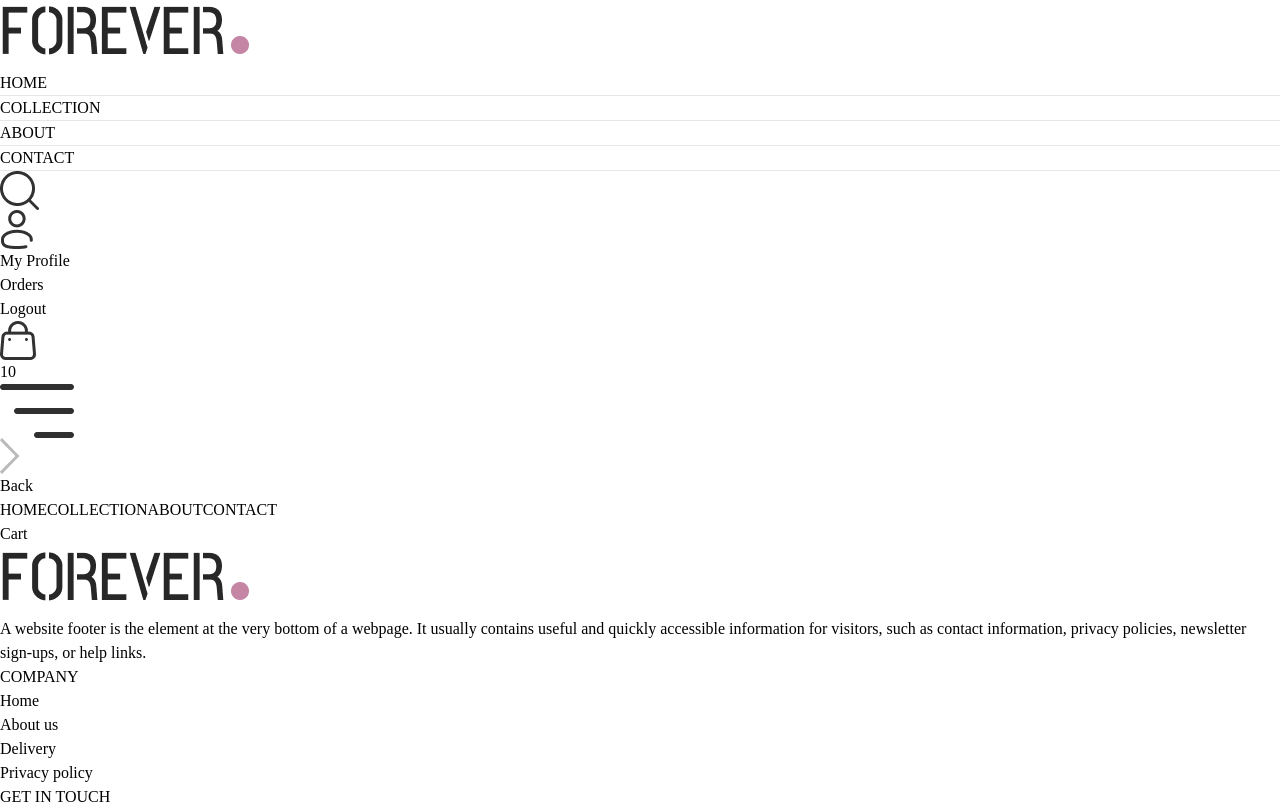
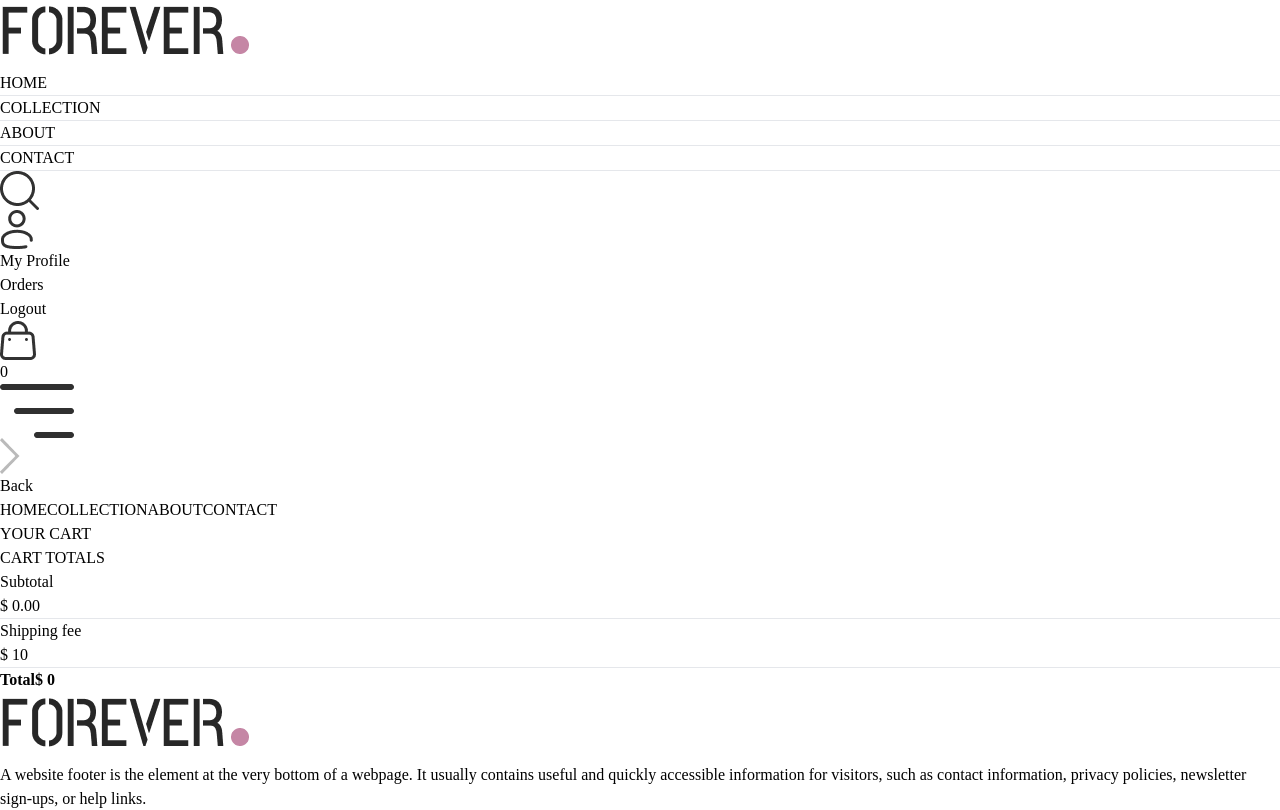
Before and after one commit to Isurulak1/E-commerce-app, a React (Vite) app in the folder frontend/: page /cart in a window 1280 px wide. Shown: the top 810 px of the page. Built offline with nearby package versions, Linux system fonts and the light colour scheme.

Commit message:
Cart and cart total function create

```diff
--- a/frontend/src/App.jsx
+++ b/frontend/src/App.jsx
@@ -12,10 +12,13 @@
 import Navbar from './components/Navbar'
 import Footer from './components/Footer'
 import SearchBar from './components/SearchBar'
+import { ToastContainer, toast } from 'react-toastify';
+import 'react-toastify/dist/ReactToastify.css';
 
 const App = () => {
   return (
     <div className='px-4 sm:px-[5vw] md:px-[7vw] lg:px-[9vw]'>
+      <ToastContainer />
       <Navbar />
       <SearchBar />
       <Routes>
--- /dev/null
+++ b/frontend/src/components/CartTotal.jsx
@@ -0,0 +1,35 @@
+import React, { useContext } from 'react'
+import { ShopContext } from '../context/ShopContext'
+import Title from './Title';
+
+const CartTotal = () => {
+
+    const {currency, delivery_fee, getCartAmount} = useContext(ShopContext);
+
+  return (
+    <div className='w-full'>
+        <div className='text-2xl'>
+            <Title text1={'CART'} text2={'TOTALS'} />
+        </div>
+
+        <div className='flex flex-col gap-2 mt-2 text-sm'>
+            <div className='flex justify-between'>
+                <p>Subtotal</p>
+                <p>{currency} {getCartAmount()}.00</p>
+            </div>
+            <hr />
+            <div className='flex justify-between'>
+                <p>Shipping fee</p>
+                <p>{currency} {delivery_fee}</p>
+            </div>
+            <hr />
+            <div className='flex justify-between'>
+                <b>Total</b>
+                <b>{currency} {getCartAmount() === 0 ? 0 : getCartAmount() + delivery_fee}</b>
+            </div>
+        </div>
+    </div>
+  )
+}
+
+export default CartTotal
--- a/frontend/src/components/Navbar.jsx
+++ b/frontend/src/components/Navbar.jsx
@@ -7,7 +7,7 @@
 
     const [visible, setVisible] = useState(false);
 
-    const {setShowSearch} = useContext(ShopContext);
+    const {setShowSearch, getCartCount} = useContext(ShopContext);
 
   return (
     <div className='flex item-center justify-between py-5 font-medium'>
@@ -49,7 +49,7 @@
             </div>
             <Link to='/cart' className='relative' >
                 <img src={assets.cart_icon} className='w-5 min-w-5' alt="" />
-                <p className='absolute right-[-5px] bottom-[-5px] w-4 text-center leading-4 bg-black text-white aspect-square rounded-full text-[8px]'>10</p>
+                <p className='absolute right-[-5px] bottom-[-5px] w-4 text-center leading-4 bg-black text-white aspect-square rounded-full text-[8px]'>{getCartCount()}</p>
             </Link>
             <img onClick={()=>setVisible(true)} src={assets.menu_icon} className='w-5 cursor-pointer  sm:hidden' alt="" />
         </div>
--- a/frontend/src/context/ShopContext.jsx
+++ b/frontend/src/context/ShopContext.jsx
@@ -1,5 +1,6 @@
 import { createContext, useEffect, useState } from "react";
 import { products } from "../assets/assets";
+import { toast } from "react-toastify";
 
 
 export const ShopContext = createContext();
@@ -15,6 +16,11 @@
     const addToCart = async (itemId,size) => {
 
         let cartData = structuredClone(cartItems);
+
+        if(!size){
+            toast.error('Select Product Size');
+            return;
+        }
 
         if(cartData[itemId]){
             if(cartData[itemId][size]){
@@ -32,15 +38,52 @@
 
     }
 
-    useEffect(()=>{
-        console.log(cartItems);
-    },[cartItems]);
+    const getCartCount = () => {
+        let totalCount = 0;
+        for(const items in cartItems){
+            for(const item in cartItems[items]){
+                try{
+                    if (cartItems[items][item] > 0){
+                        totalCount += cartItems[items][item];
+                    }
+                }catch (error){
 
+                }
+            }
+        }
+        return totalCount;
+    }
+
+    const updateQuantity = async (itemId,size,quantity) => {
+        let cartData = structuredClone(cartItems);
+
+        cartData[itemId][size] = quantity;
+        setCartItems(cartData);
+    }
+
+    const getCartAmount = () => {
+        let totalAmount = 0;
+        for(const items in cartItems){
+            let itemInfo = products.find((product)=> product._id === items);
+            for(const item in cartItems[items]){
+                try{
+                    if (cartItems[items][item] > 0){
+                        totalAmount += itemInfo.price * cartItems[items][item];
+                    }
+                } catch (error){
+
+                }
+            }
+        }
+        return totalAmount;
+    }
 
     const value = {
         products , currency, delivery_fee,
         search, setSearch, showSearch,setShowSearch,
-        cartItems, addToCart
+        cartItems, addToCart,
+        getCartCount,updateQuantity,
+        getCartAmount
     }
 
     return (
--- a/frontend/src/pages/Cart.jsx
+++ b/frontend/src/pages/Cart.jsx
@@ -1,8 +1,68 @@
-import React from 'react'
+import React, { useContext, useEffect, useState } from 'react'
+import { ShopContext } from '../context/ShopContext'
+import Title from '../components/Title';
+import { assets } from '../assets/assets';
+import CartTotal from '../components/CartTotal';
 
 const Cart = () => {
+
+  const {products, currency, cartItems, updateQuantity} =useContext(ShopContext);
+
+  const [cartData, setCartData] = useState([]);
+
+  useEffect(()=>{
+    const tempData = [];
+    for(const items in cartItems){
+      for(const item in cartItems[items]){
+        if(cartItems[items][item] > 0){
+          tempData.push({
+          _id: items,
+          size: item,
+          quantity: cartItems[items][item]
+        })
+      }
+    }
+  }
+  setCartData(tempData);
+},[cartItems])
+
   return (
-    <div>Cart</div>
+    <div className='border-t pt-14'>
+
+      <div className='text-2xl mb-3'>
+        <Title text1={'YOUR'} text2={'CART'} />
+      </div>
+
+      <div>
+        {
+          cartData.map((item,index)=>{
+            const productData = products.find((product)=> product._id === item._id);
+
+            return (
+              <div key={index} className='py-4 border-t border-b text-gray-700 grid grid-cols-[4fr_0.5fr_0.5fr] sm:grid-cols-[4fr_2fr_0.5fr] items-center gap-4'>
+                <div className='flex items-start gap-6'>
+                    <img className='w-16 sm:w-20' src={productData.image[0]} alt="" />
+                    <div>
+                      <p className='text-xs sm:text-lg font-medium'>{productData.name}</p>
+                      <div className='flex items-center gap-5 mt-2'>
+                        <p>{currency}{productData.price}</p>
+                        <p className='px-2 sm:px-3 sm:py-1 border bg-slate-50'>{item.size}</p>
+                      </div>
+                    </div>
+                </div>
+                <input onChange={(e)=> e.target.value === '' || e.target.value === '0' ? null : updateQuantity(item._id,item.size,Number(e.target.value))} className='border max-w-10 sm:max-w-20 px-1 sm:px-2 py-1' type="number" min={1} defaultValue={item.quantity} />
+                <img onClick={()=>updateQuantity(item._id,item.size,0)} className='w-4 mr-4 sm:w-5 cursor-pointer' src={assets.bin_icon} alt="" />
+              </div>
+            )
+          })
+        }
+      </div>
+      <div className='flex justify-end my-20'>
+        <div className='w-full sm:w-[450px]'>
+          <CartTotal />
+        </div>
+      </div>
+    </div>
   )
 }
 
```
